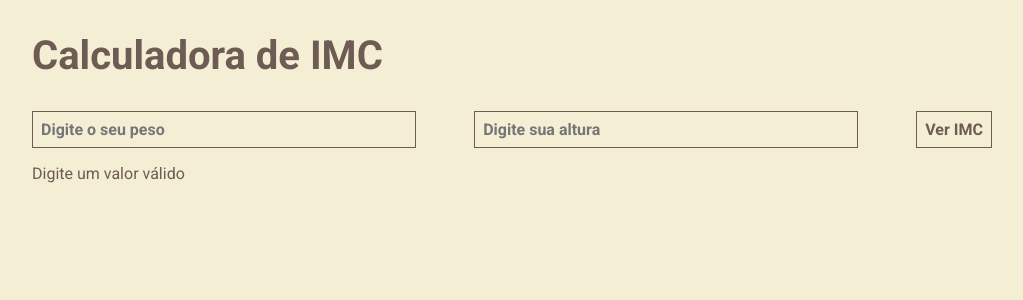
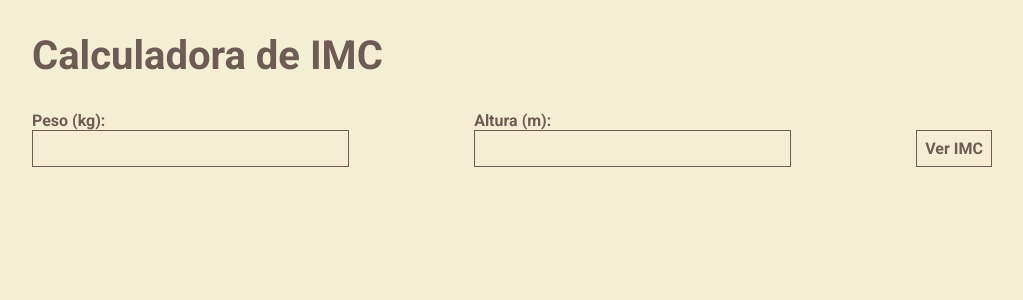
Before and after one commit to FabioMedeiros1000/calculadora-imc, a React (Vite) app: page / in a window 1280 px wide. Shown: the top 300 px of the page, without its empty margins (128-1151 px from the left). Built offline with nearby package versions, Linux system fonts and the light colour scheme.

Commit message:
Adicionando labels e alterando a precisão do imc

```diff
--- a/src/components/Forms/Forms.module.css
+++ b/src/components/Forms/Forms.module.css
@@ -1,13 +1,12 @@
 .form {
     display: flex;
     justify-content: space-between;
-    align-items: center;
+    align-items: end;
     margin-bottom: 16px;
 }
 
 .formWeight, .formHeight {
     padding: 8px;
-    width: 40%;
     font-weight: bold;
     border: 1px solid var(--corDoTexto);
 
@@ -21,4 +20,20 @@
     padding: 8px;
     font-weight: bold;
     border: 1px solid var(--corDoTexto);
+    cursor: pointer;
 }
+
+.formButton:hover{
+    background-color: var(--corDoTexto);
+    color: var(--corDeFundo);
+}
+
+.formContainer{
+    display: block;
+    width: 33%;
+}
+
+.formContainer label, .formContainer input{
+    width: 100%;
+    font-weight: bold;
+}
--- a/src/components/Forms/index.jsx
+++ b/src/components/Forms/index.jsx
@@ -15,7 +15,7 @@ const Forms = () => {
 
     const calculaImc = () => {
         const imcValue = peso / (altura * altura);
-        setImcCalculado(imcValue.toFixed(3));
+        setImcCalculado(imcValue.toFixed(1));
         if (imcValue > 0 && imcValue < 100){
             setMostraResultado(true);
         }
@@ -24,23 +24,27 @@ const Forms = () => {
         }
     }
 
-    // useEffect(calculaImc, [imcCalculado]);
-
     return(
         <>
             <form className={styles.form}>
-                <input onBlur={(evento) => setPeso(evento.target.value)} min='0' max='500' className={styles.formWeight} type="number" placeholder="Digite o seu peso" />
-                <input onBlur={(evento) => setAltura(evento.target.value)} min='0' max='500' className={styles.formHeight} type="number" placeholder="Digite sua altura" />
+                <div className={styles.formContainer}>
+                    <label>Peso (kg):</label>
+                    <input onBlur={(evento) => setPeso(evento.target.value)} min='0' max='500' className={styles.formWeight} type="number" />
+                </div>
+                <div className={styles.formContainer}>
+                    <label>Altura (m):</label>
+                    <input onBlur={(evento) => setAltura(evento.target.value)} min='0' max='500' className={styles.formHeight} type="number" />
+                </div>
                 <button onClick={calculaImc} className={styles.formButton} type="button">Ver IMC</button>
             </form>
             {mostraResultado && (
                 <>
-                    {console.log(imcCalculado)}
+                    {/* {console.log(imcCalculado)} */}
+                    <Result imcValueProp={imcCalculado}/>
                     <ImcTable imcValueProp={imcCalculado} />
-                    <Result imcValueProp={imcCalculado}/>
                 </>
             )}
-            {!mostraResultado &&(
+            {!mostraResultado && (peso.length > 0) && (altura.length > 0) && (
                 <h2>Digite um valor válido</h2>
             )}
         </>
--- a/src/components/ImcTable/ImcTable.module.css
+++ b/src/components/ImcTable/ImcTable.module.css
@@ -2,6 +2,7 @@
     text-align: center;
     width: 100%;
     margin-top: 16px;
+    margin-bottom: 40px;
 }
 
 .tableCol {
```
